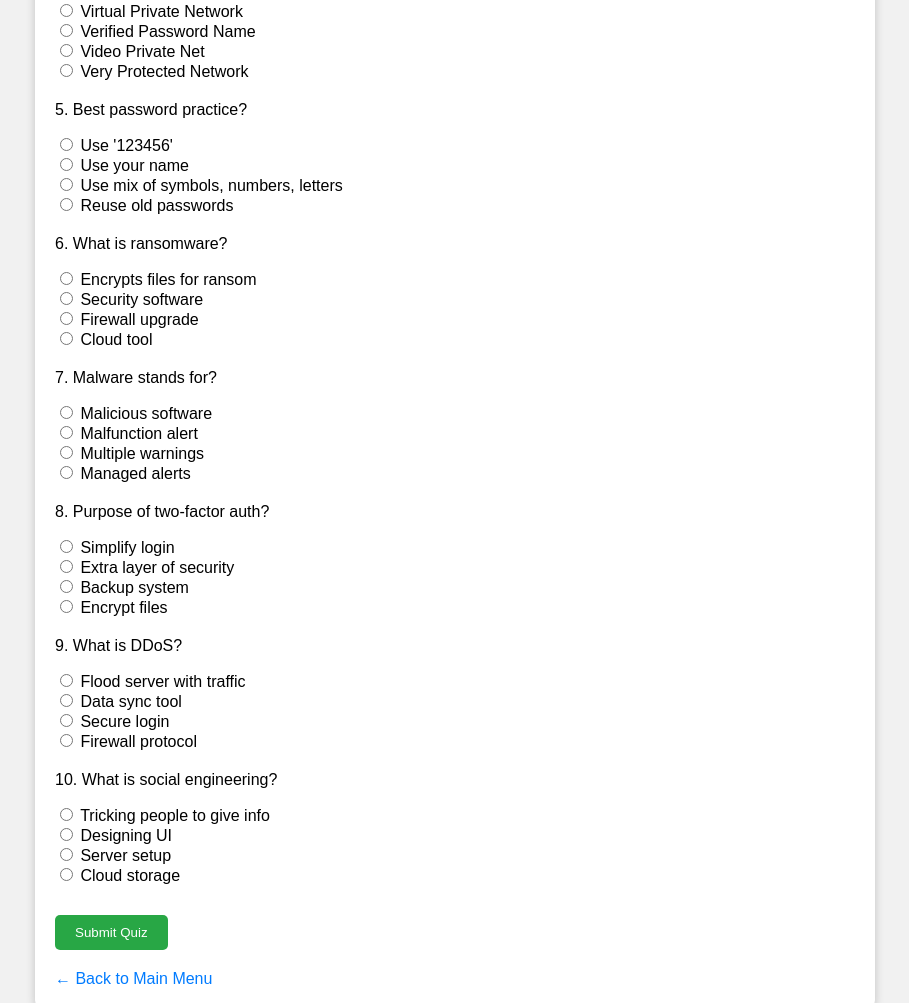
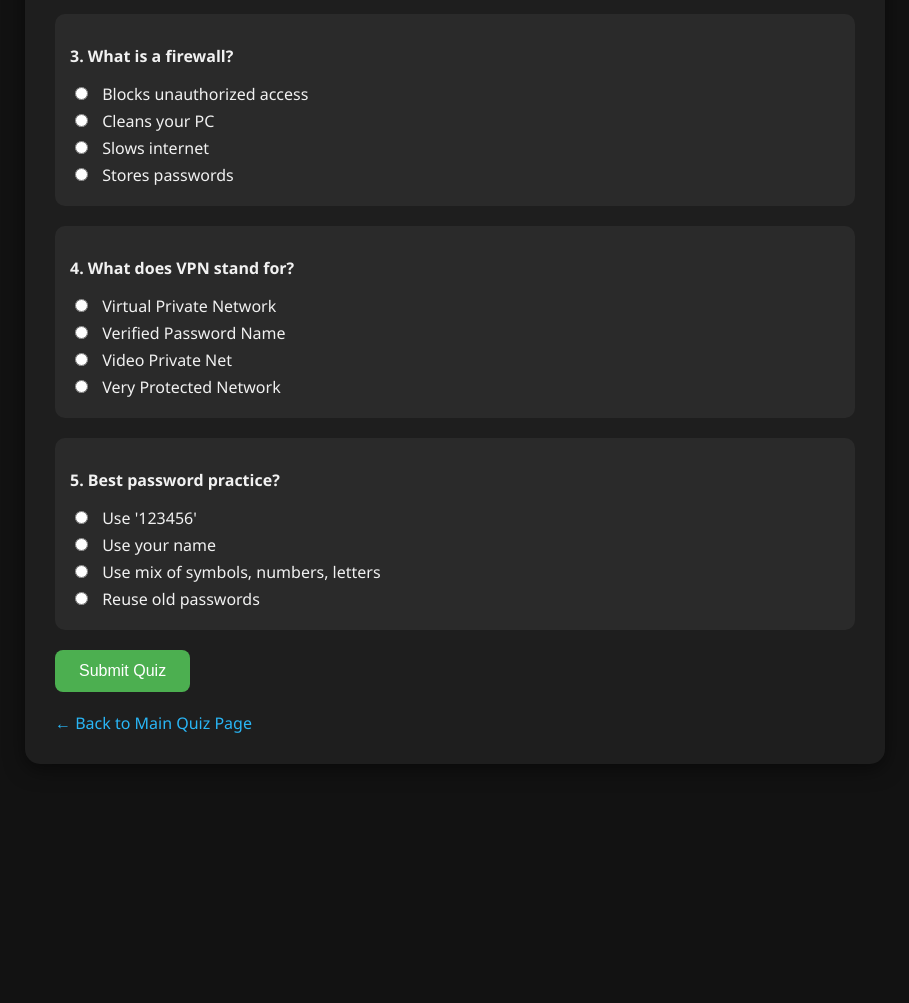
Before and after one commit to varunmehra2005/CyberRaksha, a website: page views/user/quizzes/quiz1.html in a window 1280 px wide. Shown: the part 561-1564 px from the top of the page, without its empty margins (185-1094 px from the left). After the commit the page ends 1363 px from the top, so only its background shows below. Drawn offline with Linux system fonts and the light colour scheme.

Commit message:
Update quiz1.html

```diff
--- a/views/user/quizzes/quiz1.html
+++ b/views/user/quizzes/quiz1.html
@@ -5,47 +5,66 @@
   <title>Cyber Security Quiz 1</title>
   <style>
     body {
-      font-family: Arial, sans-serif;
-      background: #f1f1f1;
+      font-family: 'Segoe UI', sans-serif;
+      background: #121212;
+      color: #f1f1f1;
       padding: 30px;
     }
     .container {
-      background: white;
+      background: #1e1e1e;
       max-width: 800px;
       margin: auto;
-      padding: 20px;
-      border-radius: 8px;
-      box-shadow: 0 2px 10px rgba(0,0,0,0.2);
+      padding: 30px;
+      border-radius: 15px;
+      box-shadow: 0 5px 20px rgba(0,0,0,0.5);
     }
     h2 {
       text-align: center;
+      margin-bottom: 30px;
     }
     .question {
+      background: #2a2a2a;
+      padding: 15px;
+      border-radius: 10px;
       margin-bottom: 20px;
     }
-    button {
-      background: #28a745;
-      color: white;
-      padding: 10px 20px;
-      border: none;
-      margin-top: 10px;
-      border-radius: 5px;
+    .question p {
+      font-weight: bold;
+    }
+    label {
+      display: block;
+      margin: 5px 0;
       cursor: pointer;
     }
+    input[type="radio"] {
+      margin-right: 10px;
+    }
+    button {
+      background: #4CAF50;
+      color: white;
+      padding: 12px 24px;
+      border: none;
+      border-radius: 8px;
+      cursor: pointer;
+      font-size: 16px;
+      transition: background 0.3s;
+    }
     button:hover {
-      background: #218838;
+      background: #43a047;
     }
     .result {
-      background: #e2f7e2;
-      padding: 10px;
+      background: #263238;
+      padding: 20px;
       margin-top: 20px;
-      border-left: 5px solid green;
+      border-left: 5px solid #4CAF50;
+      border-radius: 10px;
     }
     .back-link {
       display: inline-block;
       margin-top: 20px;
       text-decoration: none;
-      color: #007BFF;
+      color: #29b6f6;
+      font-size: 16px;
     }
   </style>
 </head>
@@ -57,131 +76,30 @@
       <button type="submit">Submit Quiz</button>
     </form>
     <div id="result" class="result" style="display:none;"></div>
-    <a href="mainquiz.html" class="back-link">← Back to Main Menu</a>
+    <a href="mainquiz.html" class="back-link">← Back to Main Quiz Page</a>
   </div>
 
   <script>
     const questions = [
-      {
-        question: "What does 'phishing' refer to?",
-        options: [
-          "Cyber attack via deceptive emails",
-          "Fishing game",
-          "Email encryption",
-          "Network protocol"
-        ],
-        answer: 0
-      },
-      {
-        question: "Common sign of a phishing email?",
-        options: [
-          "Urgent language",
-          "Bad grammar",
-          "Suspicious links",
-          "All of the above"
-        ],
-        answer: 3
-      },
-      {
-        question: "What is a firewall?",
-        options: [
-          "Blocks unauthorized access",
-          "Cleans your PC",
-          "Slows internet",
-          "Stores passwords"
-        ],
-        answer: 0
-      },
-      {
-        question: "What does VPN stand for?",
-        options: [
-          "Virtual Private Network",
-          "Verified Password Name",
-          "Video Private Net",
-          "Very Protected Network"
-        ],
-        answer: 0
-      },
-      {
-        question: "Best password practice?",
-        options: [
-          "Use '123456'",
-          "Use your name",
-          "Use mix of symbols, numbers, letters",
-          "Reuse old passwords"
-        ],
-        answer: 2
-      },
-      {
-        question: "What is ransomware?",
-        options: [
-          "Encrypts files for ransom",
-          "Security software",
-          "Firewall upgrade",
-          "Cloud tool"
-        ],
-        answer: 0
-      },
-      {
-        question: "Malware stands for?",
-        options: [
-          "Malicious software",
-          "Malfunction alert",
-          "Multiple warnings",
-          "Managed alerts"
-        ],
-        answer: 0
-      },
-      {
-        question: "Purpose of two-factor auth?",
-        options: [
-          "Simplify login",
-          "Extra layer of security",
-          "Backup system",
-          "Encrypt files"
-        ],
-        answer: 1
-      },
-      {
-        question: "What is DDoS?",
-        options: [
-          "Flood server with traffic",
-          "Data sync tool",
-          "Secure login",
-          "Firewall protocol"
-        ],
-        answer: 0
-      },
-      {
-        question: "What is social engineering?",
-        options: [
-          "Tricking people to give info",
-          "Designing UI",
-          "Server setup",
-          "Cloud storage"
-        ],
-        answer: 0
-      }
+      { question: "What does 'phishing' refer to?", options: ["Cyber attack via deceptive emails", "Fishing game", "Email encryption", "Network protocol"], answer: 0 },
+      { question: "Common sign of a phishing email?", options: ["Urgent language", "Bad grammar", "Suspicious links", "All of the above"], answer: 3 },
+      { question: "What is a firewall?", options: ["Blocks unauthorized access", "Cleans your PC", "Slows internet", "Stores passwords"], answer: 0 },
+      { question: "What does VPN stand for?", options: ["Virtual Private Network", "Verified Password Name", "Video Private Net", "Very Protected Network"], answer: 0 },
+      { question: "Best password practice?", options: ["Use '123456'", "Use your name", "Use mix of symbols, numbers, letters", "Reuse old passwords"], answer: 2 }
     ];
 
     const container = document.getElementById("questions-container");
     const form = document.getElementById("quiz-form");
     const resultDiv = document.getElementById("result");
 
-    // Display questions
     questions.forEach((q, i) => {
       const div = document.createElement("div");
       div.className = "question";
-      div.innerHTML = `
-        <p>${i + 1}. ${q.question}</p>
-        ${q.options.map((opt, j) =>
-          `<label><input type="radio" name="q${i}" value="${j}"> ${opt}</label><br>`
-        ).join("")}
-      `;
+      div.innerHTML = `<p>${i + 1}. ${q.question}</p>${q.options.map((opt, j) =>
+        `<label><input type="radio" name="q${i}" value="${j}"> ${opt}</label>`).join("")}`;
       container.appendChild(div);
     });
 
-    // Submit handler
     form.addEventListener("submit", function (e) {
       e.preventDefault();
       let score = 0;
@@ -190,12 +108,11 @@
         const selected = form[`q${i}`].value;
         if (parseInt(selected) === q.answer) {
           score++;
-          feedback += `<p>Question ${i + 1}: Correct ✅</p>`;
+          feedback += `<p>✅ Q${i + 1} Correct</p>`;
         } else {
-          feedback += `<p>Question ${i + 1}: Incorrect ❌ (Correct: ${q.options[q.answer]})</p>`;
+          feedback += `<p>❌ Q${i + 1} Incorrect — Correct: ${q.options[q.answer]}</p>`;
         }
       });
-
       resultDiv.style.display = "block";
       resultDiv.innerHTML = `<h3>You scored ${score} out of ${questions.length}</h3>${feedback}`;
     });
```
